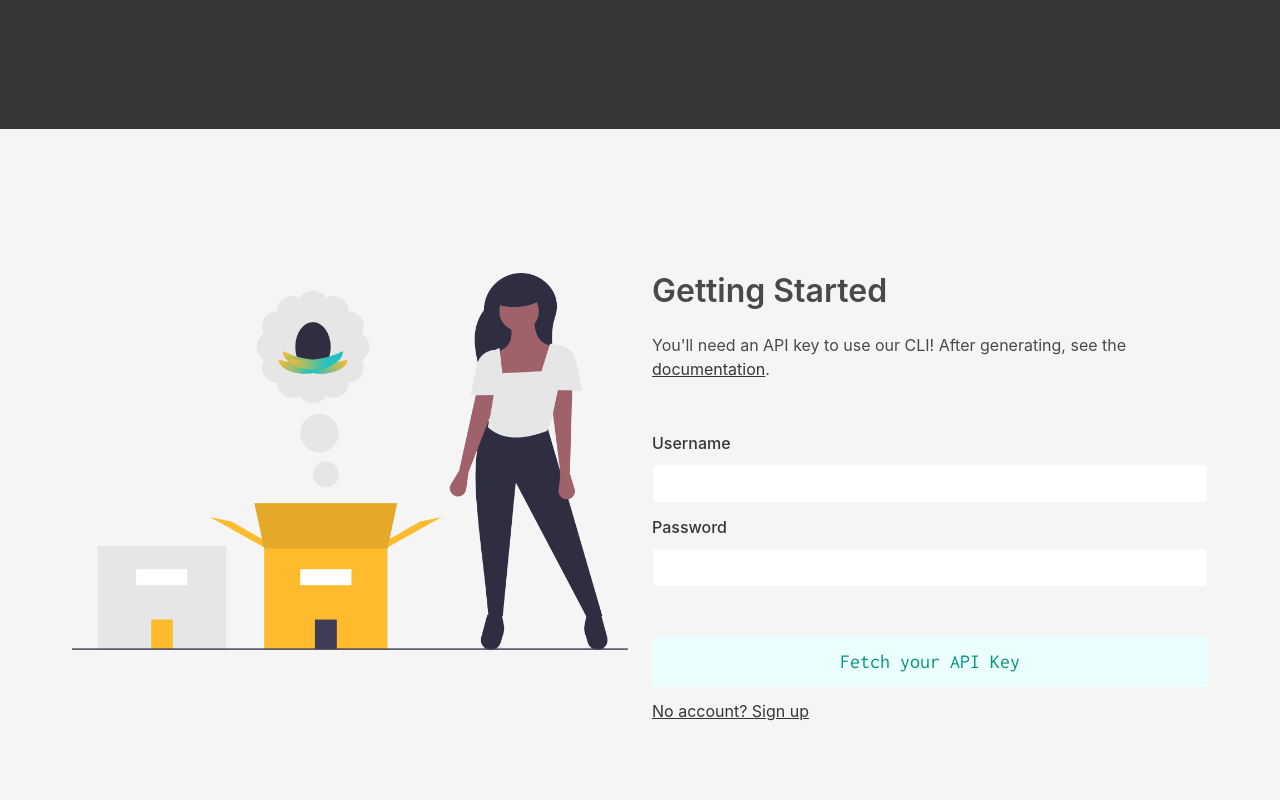
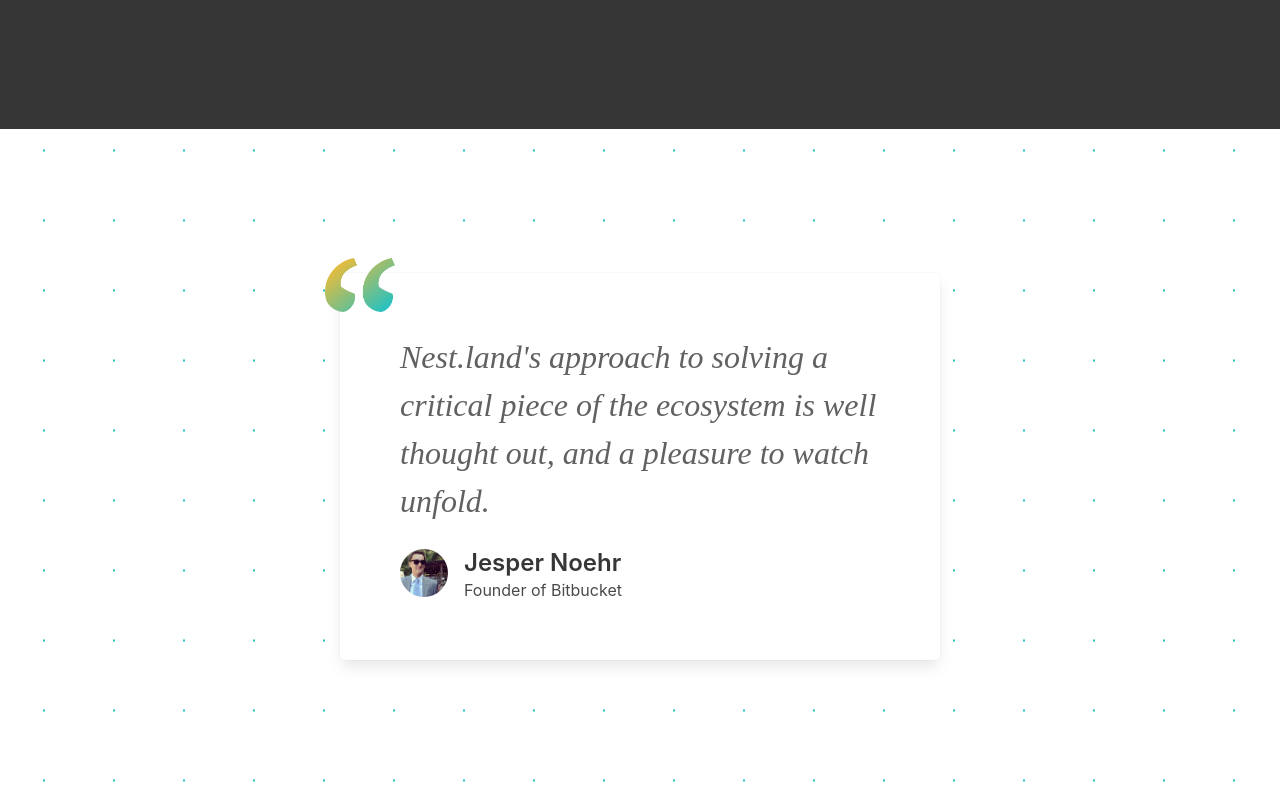
Before and after one commit to nestdotland/nest.land, a Vue app in the folder web/: page / in a window 1280 px wide. Shown: the part 1780-2580 px from the top of the page. Built offline with nearby package versions, Linux system fonts and the light colour scheme; what vue-lodash, vue-recaptcha-v3 would draw is missing.

Commit message:
feat(site): Added testimonial section

```diff
--- a/web/src/App.vue
+++ b/web/src/App.vue
@@ -9,54 +9,43 @@
 </template>
 
 <script>
-
 export default {
-
-    name: 'App',
-    data () {
-
+  name: "App",
+  data() {
     return {
-
-        loading: false
-
-      }
-
+      loading: false,
+    };
   },
-    mounted () {
-
-      this.showLoading()
-
+  mounted() {
+    this.showLoading();
   },
   methods: {
-
-      showLoading () {
-
-        this.loading = true
-        setTimeout(() => this.loading = false, 440)
-
-      }
-
+    showLoading() {
+      this.loading = true;
+      setTimeout(() => (this.loading = false), 440);
+    },
   },
   watch: {
+    $route(to, from) {
+      if (to.path === from.path) return;
 
-      $route (to, from) {
-
-        if(to.path === from.path)
-          return
-
-        this.showLoading()
-
-      }
-
-    }
-
-  }
-
+      this.showLoading();
+    },
+  },
+};
 </script>
 
-<style>
+<style lang="scss">
 @import url("https://fonts.googleapis.com/css2?family=Inter:wght@800&display=swap");
 @import url("https://fonts.googleapis.com/css?family=Inconsolata");
+
+// Colors
+$bg-color: rgb(255, 255, 255);
+$dot-color: #22c1c3;
+
+// Dimensions
+$dot-size: 2px;
+$dot-space: 70px;
 
 ::selection {
   background: #20b39c;
@@ -96,6 +85,19 @@
   -moz-animation: nestGradient 6s ease infinite;
   animation: nestGradient 6s ease infinite;
 }
+
+.nest-dots-hero {
+  background: linear-gradient(
+        90deg,
+        $bg-color ($dot-space - $dot-size),
+        transparent 1%
+      )
+      center,
+    linear-gradient($bg-color ($dot-space - $dot-size), transparent 1%) center,
+    $dot-color;
+  background-size: $dot-space $dot-space;
+}
+
 .mini-hr {
   height: 10px;
   width: 20%;
@@ -109,7 +111,6 @@
   animation: nestGradient 6s ease infinite;
 }
 .LoadingLine {
-
   position: fixed;
   top: 0;
   left: 0;
@@ -124,7 +125,6 @@
   -webkit-animation: nestGradient 6s ease infinite;
   -moz-animation: nestGradient 6s ease infinite;
   animation: nestGradient 6s ease infinite;
-
 }
 @-webkit-keyframes nestGradient {
   0% {
@@ -178,17 +178,20 @@
   animation: slide-in-down 1s ease-out forwards;
   transition: opacity 1s;
 }
-.loading-enter-active, .loading-enter-to-active {
-  transition: width .43s, opacity .47s ease;
+.loading-enter-active,
+.loading-enter-to-active {
+  transition: width 0.43s, opacity 0.47s ease;
 }
-.loading-leave-active, .loading-leave-to-active {
-  transition: opacity .23s ease;
+.loading-leave-active,
+.loading-leave-to-active {
+  transition: opacity 0.23s ease;
 }
 .loading-enter {
   width: 0;
   opacity: 0;
 }
-.loading-enter-to, .loading-leave {
+.loading-enter-to,
+.loading-leave {
   width: 100vw;
   opacity: 1;
 }
--- a/web/src/components/home/Home.vue
+++ b/web/src/components/home/Home.vue
@@ -5,6 +5,7 @@
     <intro></intro>
     <!-- <featured-packages></featured-packages>  Disabling for now. Will add back after release when more packages are added.  -->
     <f-a-q></f-a-q>
+    <testimonial></testimonial>
     <request-key></request-key>
   </div>
 </template>
@@ -15,6 +16,7 @@ import GradientBar from "../GradientBar";
 import Intro from "./Intro";
 // import FeaturedPackages from "./FeaturedPackages";
 import FAQ from "./FAQ";
+import Testimonial from "./Testimonial";
 import RequestKey from "./RequestKey";
 
 export default {
@@ -24,6 +26,7 @@ export default {
     Intro,
     // FeaturedPackages,
     FAQ,
+    Testimonial,
     RequestKey,
   },
 };
--- /dev/null
+++ b/web/src/components/home/Testimonial.vue
@@ -0,0 +1,58 @@
+<template>
+  <div class="hero is-medium nest-dots-hero">
+    <div class="hero-body">
+      <div class="container">
+        <div class="card" id="testimonial-card">
+          <div class="card-content">
+            <img class="quotes" src="../../assets/quotes.png" alt="Quotes" />
+            <p
+              class="title is-3"
+            >Nest.land's approach to solving a critical piece of the ecosystem is well thought out, and a pleasure to watch unfold.</p>
+            <div class="media">
+              <div class="media-left">
+                <figure class="image is-48x48">
+                  <img class="is-rounded" src="../../assets/jesper.jpg" alt="Jesper" />
+                </figure>
+              </div>
+              <div class="media-content">
+                <p class="title is-4">Jesper Noehr</p>
+                <p class="subtitle is-6">Founder of Bitbucket</p>
+              </div>
+            </div>
+          </div>
+        </div>
+      </div>
+    </div>
+  </div>
+</template>
+
+<script>
+export default {};
+</script>
+
+<style lang="scss" scoped>
+#testimonial-card {
+  max-width: 600px;
+  width: 100%;
+  margin: 0 auto;
+
+  .card-content {
+    padding: 60px;
+
+    .quotes {
+      width: 70px;
+      position: absolute;
+      left: -15px;
+      top: -15px;
+    }
+
+    .title.is-3 {
+      line-height: 1.5;
+      font-family: "PT Serif";
+      font-style: italic;
+      font-weight: 400;
+      color: #616161;
+    }
+  }
+}
+</style>
```
Also changed, not shown: web/src/assets/jesper.jpg (added), web/src/assets/quotes.png (added). Lines whose indentation alone changed are shown as unchanged.
